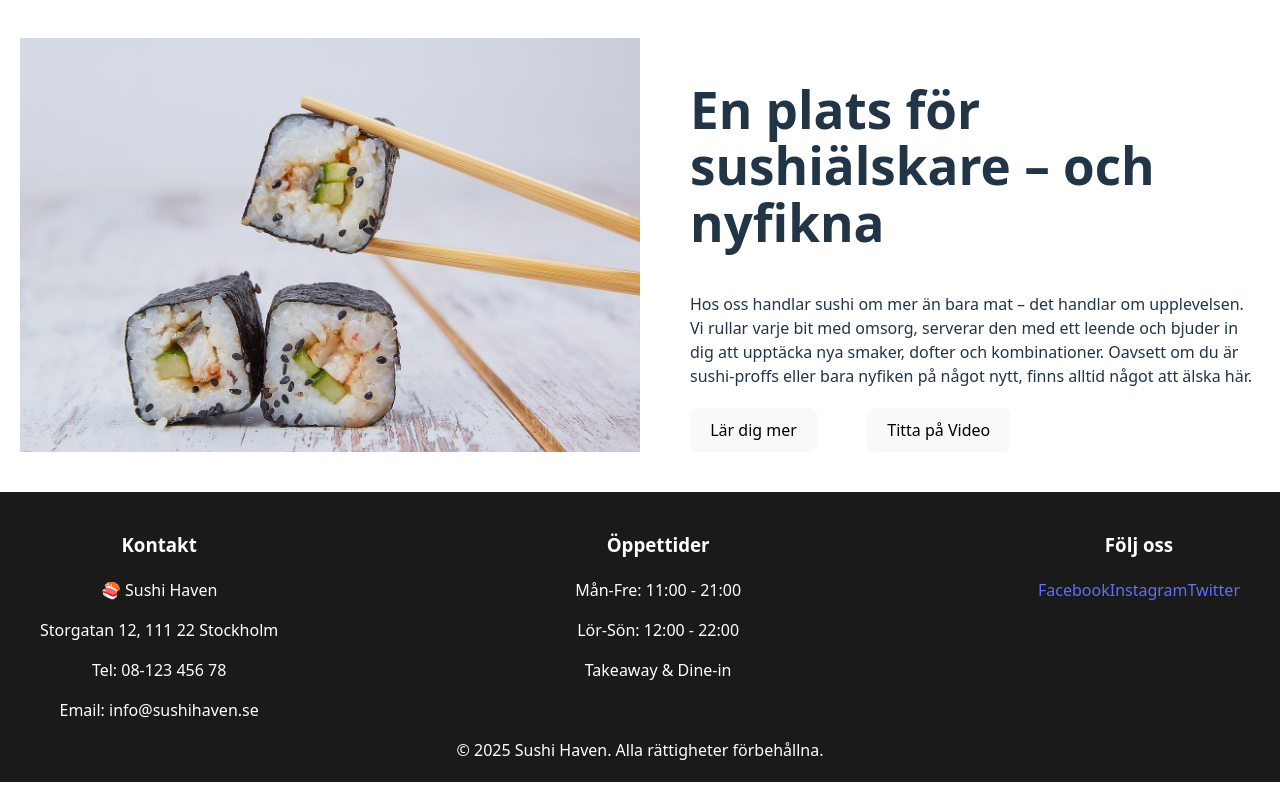
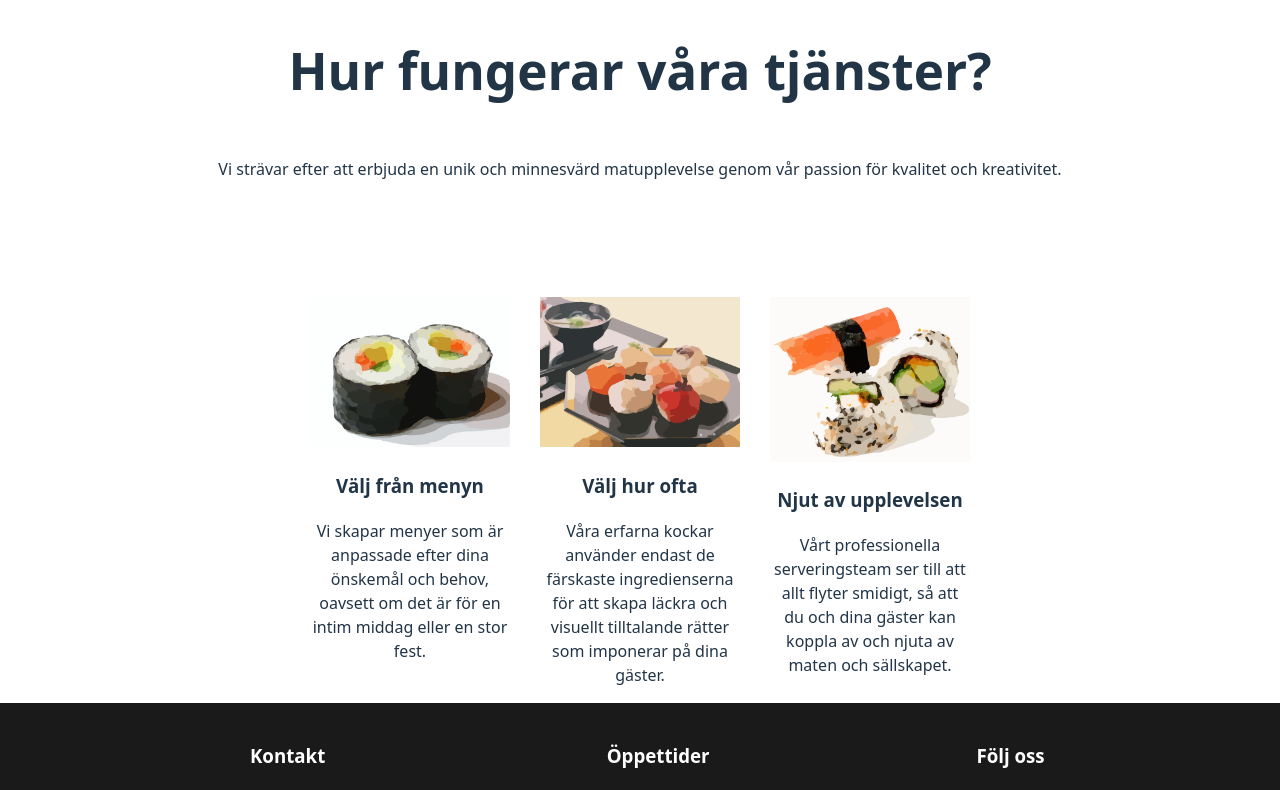
Before and after one commit to EMELIEAXI/Restaurang.React, a React (Vite) app in the folder RestaurangReact/: page / in a window 1280 px wide. Shown: the top 790 px of the page. Built offline with nearby package versions, Linux system fonts and the light colour scheme.

Commit message:
Lagt till css för att fixa footern

```diff
--- a/RestaurangReact/src/App.jsx
+++ b/RestaurangReact/src/App.jsx
@@ -8,8 +8,8 @@ function App() {
   return (
     <>
 
-    <About></About>
-    {/* <Work></Work>  */}
+    {/* <About></About> */}
+    <Work></Work>
     <Footer></Footer>
     </>
   )
--- a/RestaurangReact/src/components/Work.jsx
+++ b/RestaurangReact/src/components/Work.jsx
@@ -4,6 +4,8 @@ import PageTitle from "./PageTitle";
 
 export default function Work() {
   return (
+
+    <div className="spacer-100">
         <section className="work">
         <PageTitle title="Hur fungerar våra tjänster?" />
         <PageCaption caption="Vi strävar efter att erbjuda en unik och minnesvärd matupplevelse genom vår passion för kvalitet och kreativitet." />
@@ -12,7 +14,7 @@ export default function Work() {
                 <IconCard icon="src/assets/sushi-296739_1280.webp" title="Välj hur ofta" description="Våra erfarna kockar använder endast de färskaste ingredienserna för att skapa läckra och visuellt tilltalande rätter som imponerar på dina gäster." />
                 <IconCard icon="src/assets/sushi-296521_1280.webp" title="Njut av upplevelsen" description="Vårt professionella serveringsteam ser till att allt flyter smidigt, så att du och dina gäster kan koppla av och njuta av maten och sällskapet." />
             </div>
-
         </section>
+    </div>
   );
 }
--- a/RestaurangReact/src/index.css
+++ b/RestaurangReact/src/index.css
@@ -24,7 +24,7 @@ a:hover {
 
 body {
   margin: 0;
-  display: flex;
+  /* display: flex; */
   place-items: center;
   min-width: 320px;
   min-height: 100vh;
@@ -97,28 +97,32 @@ section.about img {
 .icon-cards-container img {
   max-width: 200px;
 }
-
 section.work {
-  padding: 20px;
-  margin: 0 auto;
   display: flex;
   flex-direction: column;
   align-items: center;
   text-align: center;
+  width: 100%;
 }
+
 .Footer1 {
   background-color: #1a1a1a;
   color: #ffffff;
   padding: 20px 0;
   text-align: center;
+  width: 100vw;
+  position: relative;
+  left: 50%;
+  right: 50%;
+  margin-left: -50vw;
+  margin-right: -50vw;
 }
 
 .Footer2 {
-  max-width: 1200px;
   margin: 0 auto;
   display: flex;
   flex-direction: row;
-  justify-content: space-between;
+  justify-content: space-evenly;
 }
 
 
@@ -136,4 +140,10 @@ section.work {
   .button-container {
       justify-content: center;
   }
+  .Footer2 {
+    flex-direction: column;
+  }
+  .icon-cards-container {
+    justify-content: center;
+  }
 }
```
Lines whose indentation alone changed are shown as unchanged.
